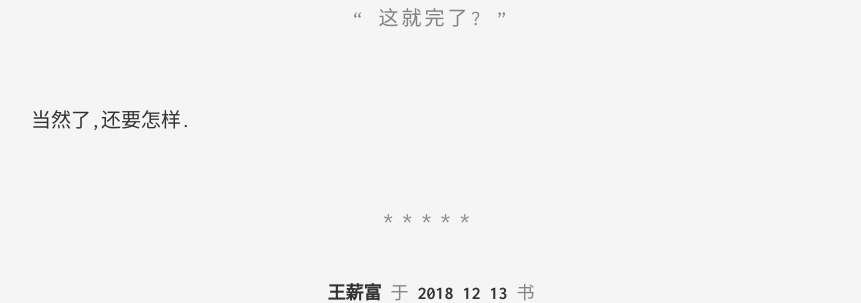
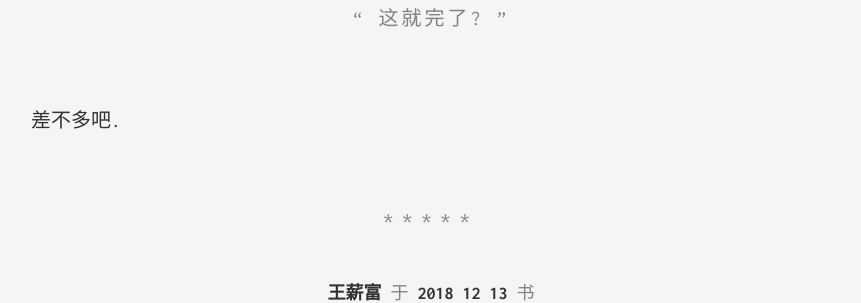
Before and after one commit to Meursau1T/WongRuoran.github.io, a Jekyll site: the page built from _posts/2018-12-13-并查集简介.md, in a window 1280 px wide and 900 px high, scrolled down 3376 px. Shown: the part 495-798 px from the top of the window, without its empty margins (209-1070 px from the left). Built offline with Jekyll 4.4.1, drawn with Linux system fonts in a browser that asks for light colours.

Commit message:
Initial commit

```diff
--- a/_posts/2018-12-13-并查集简介.md
+++ b/_posts/2018-12-13-并查集简介.md
@@ -100,4 +100,4 @@ int find(int a){
 
 > 这就完了?
 
-当然了,还要怎样.
+差不多吧.
```
